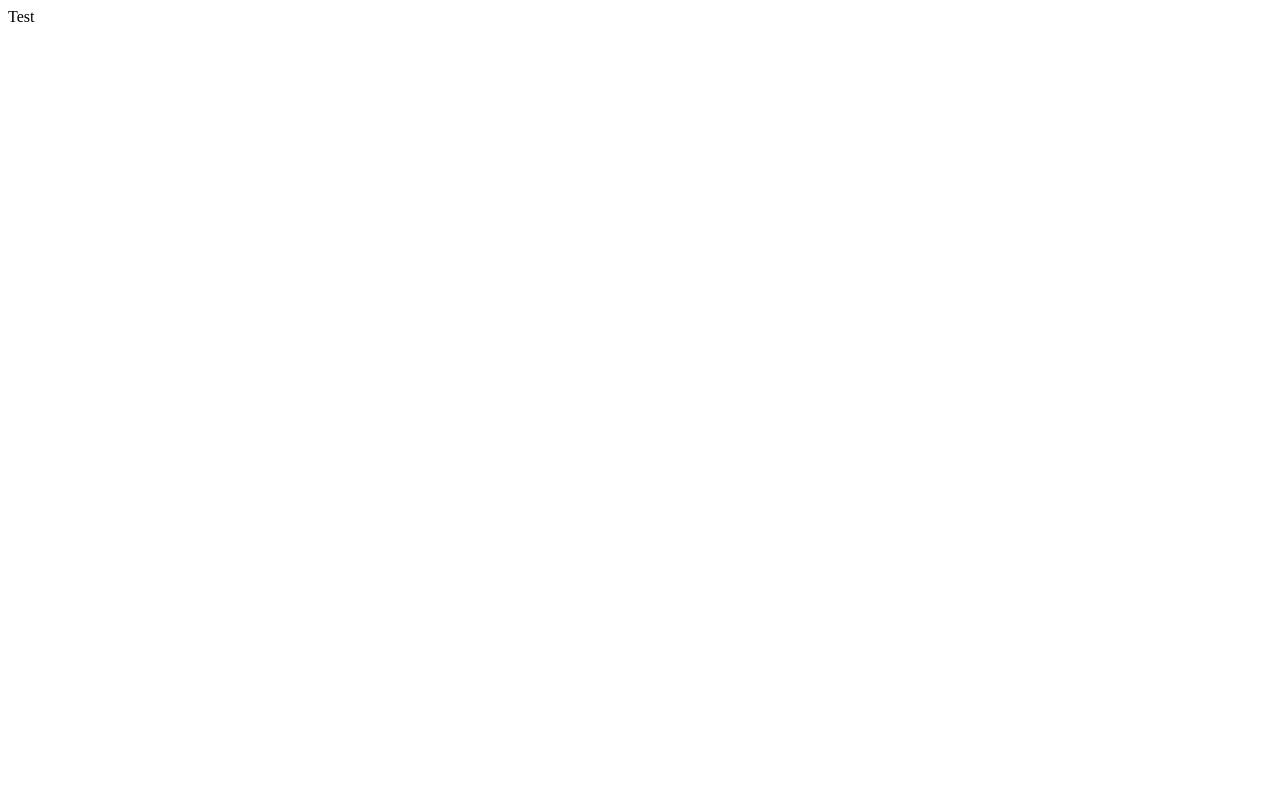
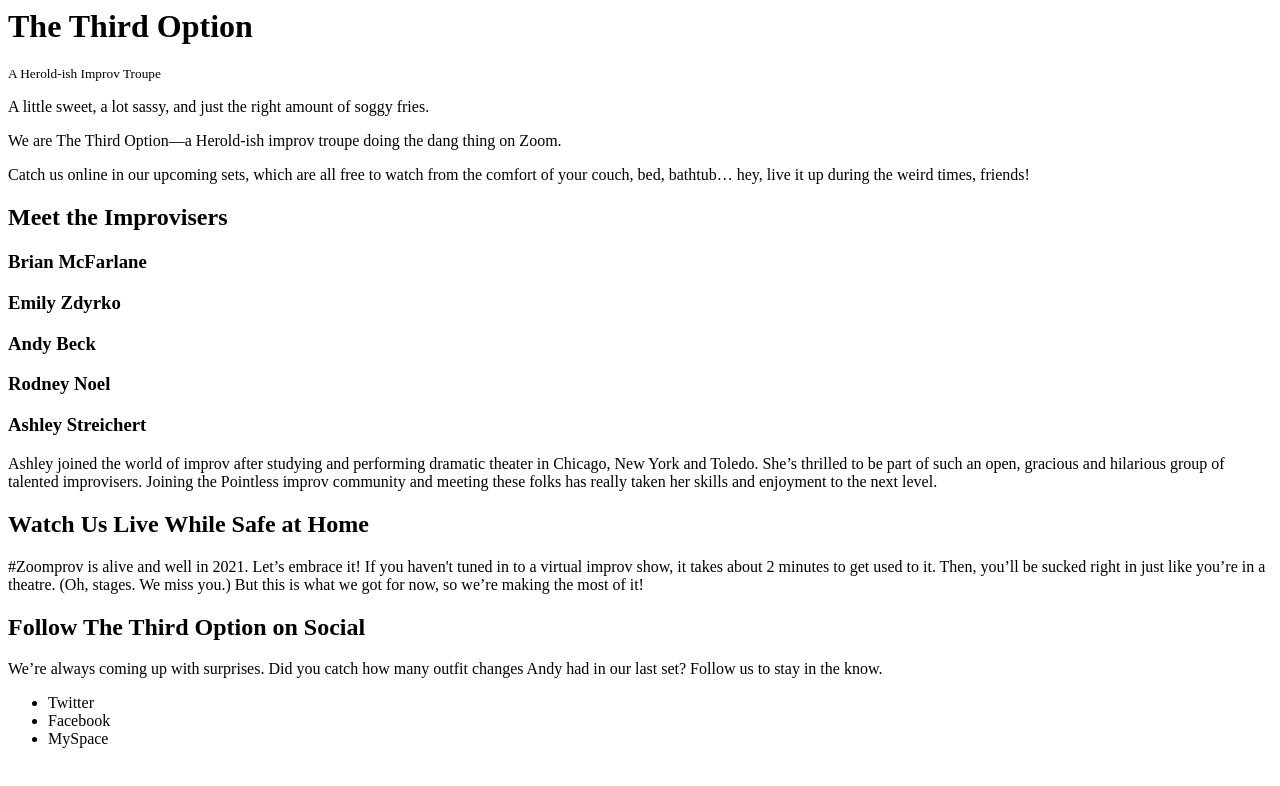
Before and after one commit to the-third-option/thethirdoption.github.io, a plain HTML site: page index.html in a window 1280 px wide. Drawn offline with Linux system fonts and the light colour scheme.

Commit message:
Add initial content

```diff
--- a/index.html
+++ b/index.html
@@ -1 +1,37 @@
-Test
+<h1>The Third Option</h1>
+
+<small>A Herold-ish Improv Troupe</small>
+
+<p>A little sweet, a lot sassy, and just the right amount of soggy fries.</p>
+
+<p>We are The Third Option—a Herold-ish improv troupe doing the dang thing on Zoom.</p>
+
+<p>Catch us online in our upcoming sets, which are all free to watch from the comfort of your couch, bed, bathtub… hey, live it up during the weird times, friends!</p>
+
+<h2>Meet the Improvisers</h2>
+
+<h3>Brian McFarlane</h3>
+
+<h3>Emily Zdyrko</h3>
+
+<h3>Andy Beck</h3>
+
+<h3>Rodney Noel</h3>
+
+<h3>Ashley Streichert</h3>
+
+<p>Ashley joined the world of improv after studying and performing dramatic theater in Chicago, New York and Toledo. She’s thrilled to be part of such an open, gracious and hilarious group of talented improvisers. Joining the Pointless improv community and meeting these folks has really taken her skills and enjoyment to the next level.</p>
+
+<h2>Watch Us Live While Safe at Home</h2>
+
+<p>#Zoomprov is alive and well in 2021. Let’s embrace it! If you haven't tuned in to a virtual improv show, it takes about 2 minutes to get used to it. Then, you’ll be sucked right in just like you’re in a theatre. (Oh, stages. We miss you.) But this is what we got for now, so we’re making the most of it!</p>
+
+<h2>Follow The Third Option on Social</h2>
+
+<p>We’re always coming up with surprises. Did you catch how many outfit changes Andy had in our last set? Follow us to stay in the know.</p>
+
+<ul>
+  <li>Twitter</li>
+  <li>Facebook</li>
+  <li>MySpace</li>
+</ul>
```
